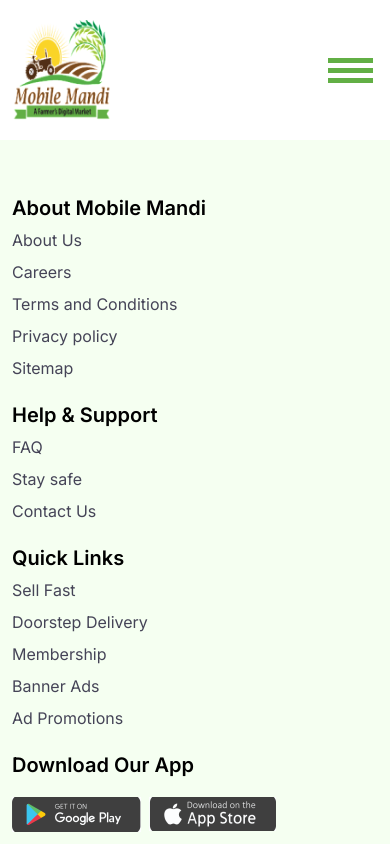
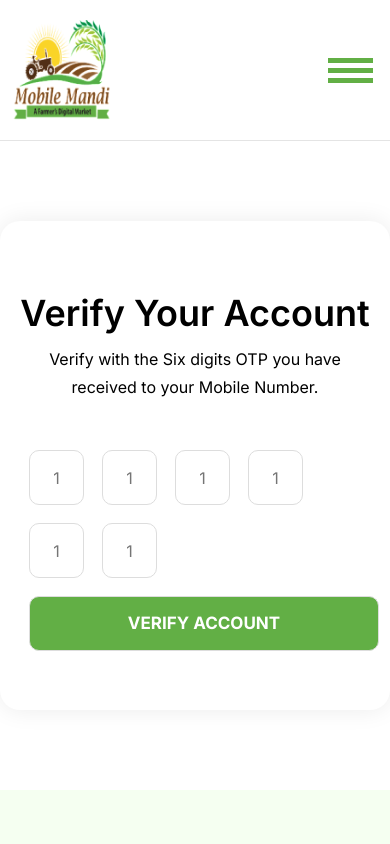
Before and after one commit to monirul360/Mobile-Mandi, a React (Create React App) app: page /verify in a window 390 px wide. Shown: the top 844 px of the page. Built offline with nearby package versions, Linux system fonts and the light colour scheme.

Commit message:
post ads page design

```diff
--- a/src/App.css
+++ b/src/App.css
@@ -296,12 +296,13 @@ form-section
   max-width: 630px;
   display: block;
   margin: auto;
-  padding: 40px;
+  padding: 80px 80px;
   padding-top: 70px;
   padding-bottom: 50px;
   background: #FFFFFF;
   box-shadow: 0px 0px 25px rgba(0, 0, 0, 0.08);
   border-radius: 20px;
+  box-sizing: border-box;
 }
 
 .form-group h2 {
@@ -371,6 +372,83 @@ form-section
 .form-items input:focus {
   /* border: 2px solid #62AF45; */
   outline: none;
+}
+
+/* ======================
+verify-items
+========================== */
+.verify-items {
+  margin-top: 40px;
+}
+
+.verify-items input {
+  box-sizing: border-box;
+  width: 60px;
+  height: 60px;
+  text-align: center;
+  margin: 9px;
+  background: #FFFFFF;
+  border: 1px solid #DDDDDD;
+  border-radius: 10px;
+}
+
+.verify-items input[type=submit] {
+  width: 100%;
+  font-family: 'Inter';
+  font-style: normal;
+  font-weight: 700;
+  font-size: 17px;
+  line-height: 21px;
+  text-transform: uppercase;
+  color: #FFFFFF;
+  background: #62AF45;
+}
+
+/* =======================
+postads
+=========================== */
+.form-group .postads {
+  margin-top: 30px;
+}
+
+.form-group .postads input {
+  width: 100%;
+  padding: 15px;
+  margin: 10px 0;
+  background: #FFFFFF;
+  border: 1px solid #DDDDDD;
+  border-radius: 10px;
+  outline: none;
+}
+
+.form-group .postads textarea {
+  width: 100%;
+  padding: 15px;
+  margin: 10px 0;
+  background: #FFFFFF;
+  border: 1px solid #DDDDDD;
+  border-radius: 10px;
+  outline: none;
+}
+
+.form-group .postads input:focus {
+  border: 2px solid #62AF45;
+}
+
+.form-group .postads textarea:focus {
+  border: 2px solid #62AF45;
+}
+
+.postads input[type=submit] {
+  width: 100%;
+  font-family: 'Inter';
+  font-style: normal;
+  font-weight: 700;
+  font-size: 17px;
+  line-height: 21px;
+  text-transform: uppercase;
+  color: #FFFFFF;
+  background: #62AF45;
 }
 
 /* =========================
@@ -511,4 +589,60 @@ responsive
     background-color: #F5FFF1;
     border-bottom: 2px solid rgba(98, 175, 69, 0.25);
   }
+
+  .form-group {
+    max-width: 630px;
+    display: block;
+    margin: auto;
+    padding: 50px 70px;
+    padding-top: 70px;
+    padding-bottom: 50px;
+    background: #FFFFFF;
+    box-shadow: 0px 0px 25px rgba(0, 0, 0, 0.08);
+    border-radius: 20px;
+    box-sizing: border-box;
+  }
+
 }
+
+@media (max-width:660px) {
+  .form-group {
+    width: 100%;
+    display: block;
+    margin: auto;
+    padding: 40px 40px;
+    padding-top: 70px;
+    padding-bottom: 50px;
+    background: #FFFFFF;
+    box-shadow: 0px 0px 25px rgba(0, 0, 0, 0.08);
+    border-radius: 20px;
+    box-sizing: border-box;
+  }
+
+}
+
+@media (max-width:570px) {
+  .form-group {
+    width: 100%;
+    display: block;
+    margin: auto;
+    padding: 40px 20px;
+    padding-top: 70px;
+    padding-bottom: 50px;
+    background: #FFFFFF;
+    box-shadow: 0px 0px 25px rgba(0, 0, 0, 0.08);
+    border-radius: 20px;
+    box-sizing: border-box;
+  }
+
+  .verify-items input {
+    box-sizing: border-box;
+    width: 55px;
+    height: 55px;
+    text-align: center;
+    margin: 9px;
+    background: #FFFFFF;
+    border: 1px solid #DDDDDD;
+    border-radius: 10px;
+  }
+}
--- a/src/App.js
+++ b/src/App.js
@@ -5,7 +5,9 @@ import Footer from './Component/Footer/Footer';
 import Nav from './Component/Nav/Nav';
 import Home from './Page/Home/Home';
 import Login from './Page/Login/Login';
+import Postads from './Page/Postads/Postads';
 import Signup from './Page/Signup/Signup';
+import Verify from './Page/Verify/Verify';
 
 function App() {
 
@@ -25,6 +27,8 @@ function App() {
           <Route path='/' element={<Home></Home>}></Route>
           <Route path='/login' element={<Login></Login>}></Route>
           <Route path='/signup' element={<Signup></Signup>}></Route>
+          <Route path='/verify' element={<Verify></Verify>}></Route>
+          <Route path='/postads' element={<Postads></Postads>}></Route>
         </Routes>
       </Wrapper >
       <Footer></Footer>
--- a/src/Component/Nav/Nav.js
+++ b/src/Component/Nav/Nav.js
@@ -21,7 +21,7 @@ const Nav = () => {
                                 <li><Link to='/'>All Categories</Link></li>
                                 <li><Link to='/'>Blogs</Link></li>
                                 <li><Link to='/login'>Login/Sign Up</Link></li>
-                                <li><Link className='nav-post-ads' to='/'>Post Ads</Link></li>
+                                <li><Link className='nav-post-ads' to='/postads'>Post Ads</Link></li>
                             </ul>
                         </div>
                         <div className="small-nav">
--- a/src/Page/Login/Login.js
+++ b/src/Page/Login/Login.js
@@ -4,11 +4,9 @@ import { Link } from 'react-router-dom';
 const Login = () => {
     return (
         <section className='form-section'>
-            <div className='container'>
             <div className="form-group">
                 <h2 className='text-center'>Login Now</h2>
-                    <p>Use your Mobile Number to Login in Mobile </p>
-                    <p>Mandi. Happy Selling!</p>
+                <p>Use your Mobile Number to Login in Mobile Mandi. Happy Selling!</p>
                 <div className="form-items">
                     <form action="">
                         <div className="d-flex">
@@ -28,7 +26,6 @@ const Login = () => {
                     <p className='mt-3'>New in Mobile Mandi? <Link style={{ color: '#000000' }} to='/signup'> <b>Create Account</b></Link></p>
                 </div>
             </div>
-            </div>
         </section>
     );
 };
--- /dev/null
+++ b/src/Page/Postads/Postads.js
@@ -0,0 +1,27 @@
+import React from 'react';
+
+const Postads = () => {
+    return (
+        <>
+            <section className='form-section'>
+                <div className="form-group">
+                    <h2 className='text-center'>List Products for Sale</h2>
+                    <p>We Are is simply dummy text of the printi and typesetting
+                        indust tand ard dummy text ever since the</p>
+                    <div className="postads">
+                        <form action="">
+                            <input type="text" name="" placeholder='Provide the Title' id="" />
+                            <textarea name="" id="" placeholder='Description '></textarea>
+                            <input type="text" name="" placeholder='Your location' id="" />
+                            <input type="text" name="" placeholder='Product Price' id="" />
+                            <input type="file" name="" id="" />
+                            <input type="submit" value="Publish Ads" />
+                        </form>
+                    </div>
+                </div>
+            </section>
+        </>
+    );
+};
+
+export default Postads;
--- a/src/Page/Signup/Signup.js
+++ b/src/Page/Signup/Signup.js
@@ -5,12 +5,10 @@ const Signup = () => {
     return (
         <>
             <section className='form-section'>
-                <div className='container'>
                 <div className="form-group">
                     <h2 className='text-center'>Create Your Account</h2>
 
-                        <p>Provide your Mobile Number and Email ID to Register</p>
-                        <p>in Mobile Mandi.</p>
+                    <p>Provide your Mobile Number and Email ID to Register in Mobile Mandi.</p>
                     <div className="form-items">
                         <form action="">
                             <div className="d-flex">
@@ -28,7 +26,6 @@ const Signup = () => {
                         <p className='mt-3'>Member of Mobile Mandi?<Link style={{ color: '#000000' }} to='/login'> <b>Login Now</b></Link></p>
                     </div>
                 </div>
-                </div>
             </section>
         </>
     );
--- /dev/null
+++ b/src/Page/Verify/Verify.js
@@ -0,0 +1,27 @@
+import React from 'react';
+
+const Verify = () => {
+    return (
+        <>
+            <section className='form-section'>
+                <div className="form-group">
+                    <h2 className='text-center'>Verify Your Account</h2>
+                    <p>Verify with the Six digits OTP you have received to your Mobile Number. </p>
+                    <div className="verify-items">
+                        <form action="">
+                            <input type="text" name="" id="" placeholder='1' />
+                            <input type="text" name="" id="" placeholder='1' />
+                            <input type="text" name="" id="" placeholder='1' />
+                            <input type="text" name="" id="" placeholder='1' />
+                            <input type="text" name="" id="" placeholder='1' />
+                            <input type="text" name="" id="" placeholder='1' />
+                            <input type="submit" value="Verify Account" />
+                        </form>
+                    </div>
+                </div>
+            </section>
+        </>
+    );
+};
+
+export default Verify;
```
Lines whose indentation alone changed are shown as unchanged.
